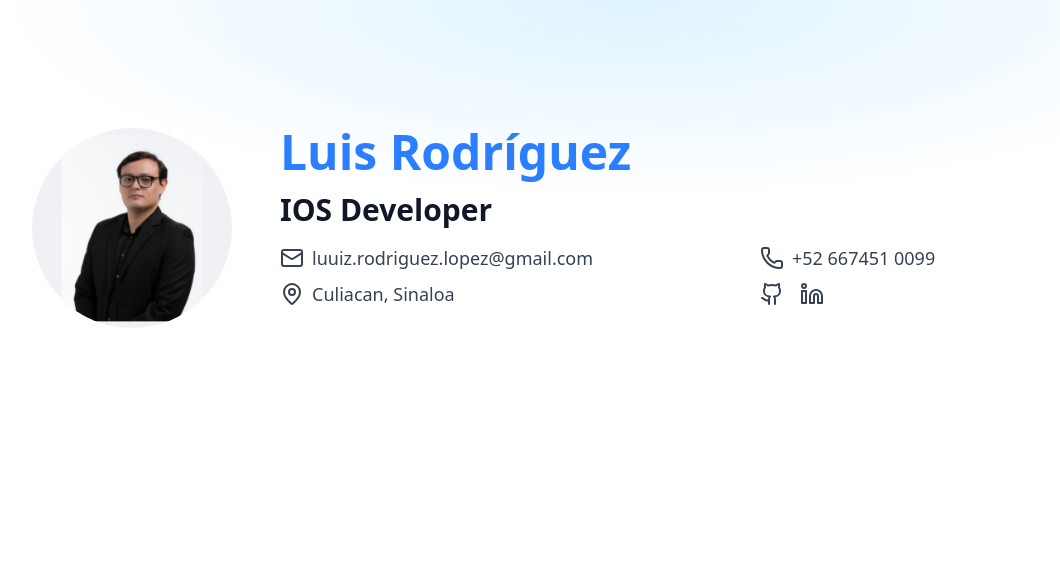
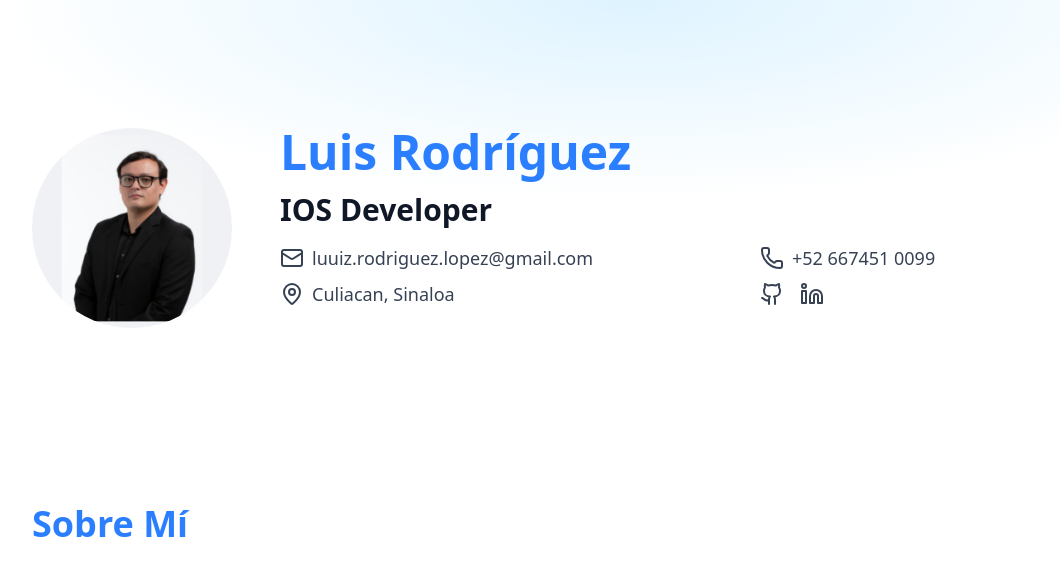
Before and after one commit to art321995/PortafolioLR, a React (Vite) app: page / in a window 1280 px wide. Shown: the top 576 px of the page, without its empty margins (8-1068 px from the left). Built offline with nearby package versions, Linux system fonts and the light colour scheme.

Commit message:
Se termina el About del Portafolio con animacion

```diff
--- a/package.json
+++ b/package.json
@@ -11,6 +11,7 @@
   },
   "dependencies": {
     "@tailwindcss/vite": "^4.1.3",
+    "framer-motion": "^12.7.3",
     "lucide": "^0.488.0",
     "lucide-react": "^0.488.0",
     "react": "^19.0.0",
--- a/src/App.jsx
+++ b/src/App.jsx
@@ -1,3 +1,4 @@
+import AboutMe from "./Components/AboutMe";
 import HeroContent from "./Components/HeroContent";
 
 
@@ -10,7 +11,8 @@ function App() {
         <div class="absolute top-0 z-[-2] h-screen w-screen bg-white bg-[radial-gradient(100%_50%_at_50%_0%,rgba(0,163,255,0.13)_0,rgba(0,163,255,0)_50%,rgba(0,163,255,0)_100%)]"></div>
       </div>
       <div className="container mx-auto px-8">
-       <HeroContent/>
+       <HeroContent />
+       <AboutMe />
       </div>
     </div>
   )
--- a/src/Components/AboutMe.jsx
+++ b/src/Components/AboutMe.jsx
@@ -1,14 +1,19 @@
+import { ABOUT_TEXT } from "../Constants";
+import { motion } from "framer-motion";
+
 
 const AboutMe = () => {
     return (
-      <section className="fade-in">
-        <h2 className="section-title">Sobre Mí</h2>
+      <section className="w-full p-6 md:p-2  lg:mt-40">
+        <motion.h2
+          whileInView={{opacity: 1, x: 0}}
+          initial={{opacity: 0, x: -100}}
+          transition={{duration: 1}}
+          className="text-3xl lg:text-4xl font-bold text-blue-500">
+            Sobre Mí
+        </motion.h2>
         <div className="p-6">
-          <p className="text-gray-600 leading-relaxed">
-            Desarrollador Full Stack con experiencia en la creación de aplicaciones web modernas y escalables.
-            Apasionado por las nuevas tecnologías y el aprendizaje continuo.
-            Enfocado en crear soluciones eficientes y experiencias de usuario excepcionales.
-          </p>
+
         </div>
       </section>
     );
--- a/src/Components/HeroContent.jsx
+++ b/src/Components/HeroContent.jsx
@@ -1,4 +1,5 @@
 import { Mail, MapPin, Phone, Github, Linkedin } from 'lucide-react';
+import { motion } from "framer-motion";
 
 const enviarMensajeWhatsApp = () => {
   const mensaje = '¡Hola! Estoy interesado en tu perfil profesional';
@@ -6,18 +7,31 @@ const enviarMensajeWhatsApp = () => {
   window.open(url, '_blank');
 };
 
+const container = (delay) =>({
+  hidden:{y: -100, opacity:0},
+  visible:{y: 0, opacity: 1, transition:{duration: 1, delay} }
+});
+
+
 const HeroContent = () => {
   return (
     <div className="w-full p-6 md:p-2  lg:mt-20">
       <div className="flex flex-col md:flex-row gap-12 items-center md:items-start mt-10">
           <div className="w-32 h-32 md:w-50 md:h-50 rounded-full overflow-hidden">
-            <img
+            <motion.img
+              whileInView={{opacity: 1, x: 0}}
+              initial={{opacity: 0, x: -100}}
+              transition={{duration: 1}}
               src="./src/assets/Image/Perfil.png"
               alt="Profile"
               className="w-full h-full object-cover"
             />
           </div>
-          <div className="flex-1 text-center md:text-left">
+          <motion.div
+            variants={container(0)}
+            initial="hidden"
+            animate="visible"
+            className="flex-1 text-center md:text-left">
             <h1 className="font-poppins font-bold text-4xl md:text-5xl text-blue-500 mb-4">
               Luis Rodríguez
             </h1>
@@ -47,7 +61,7 @@ const HeroContent = () => {
                 </a>
               </div>
             </div>
-          </div>
+          </motion.div>
         </div>
       </div>
   );
--- a/src/Constants/index.js
+++ b/src/Constants/index.js
@@ -1,8 +1,6 @@
 
 
-export const HERO_CONTENT = "+10 años de experiencia en aplicaciones con Swift/SwiftUI";
-
-export const ABOUT_TEXT = "+10 años de experiencia como desarrollador iOS. He trabajado en diferentes puestos: Desde desarrollador hasta chapter lead de equipos de más de 25 desarrolladores";
+export const ABOUT_TEXT = "Soy un desarrollador iOS con más de 10 años de experiencia especializado en aplicaciones con Swift y SwiftUI. A lo largo de mi carrera, he desempeñado diversos roles, desde desarrollador hasta chapter lead, gestionando y coordinando equipos de más de 25 desarrolladores. Mi trayectoria me ha permitido adquirir una sólida experiencia técnica y habilidades de liderazgo, siempre enfocado en crear soluciones innovadoras y de alta calidad.";
 
 export const EXPERIENCIA = [
     {
```
Also changed, not shown: 1 other file (tests, documents, lock files or other folders).
